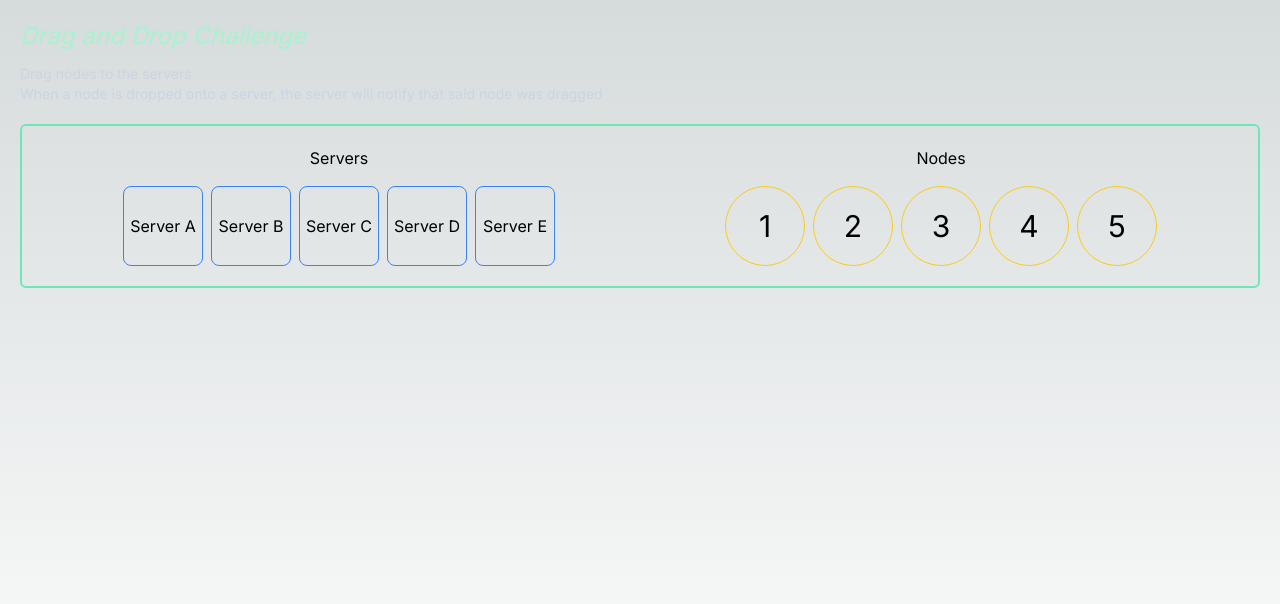
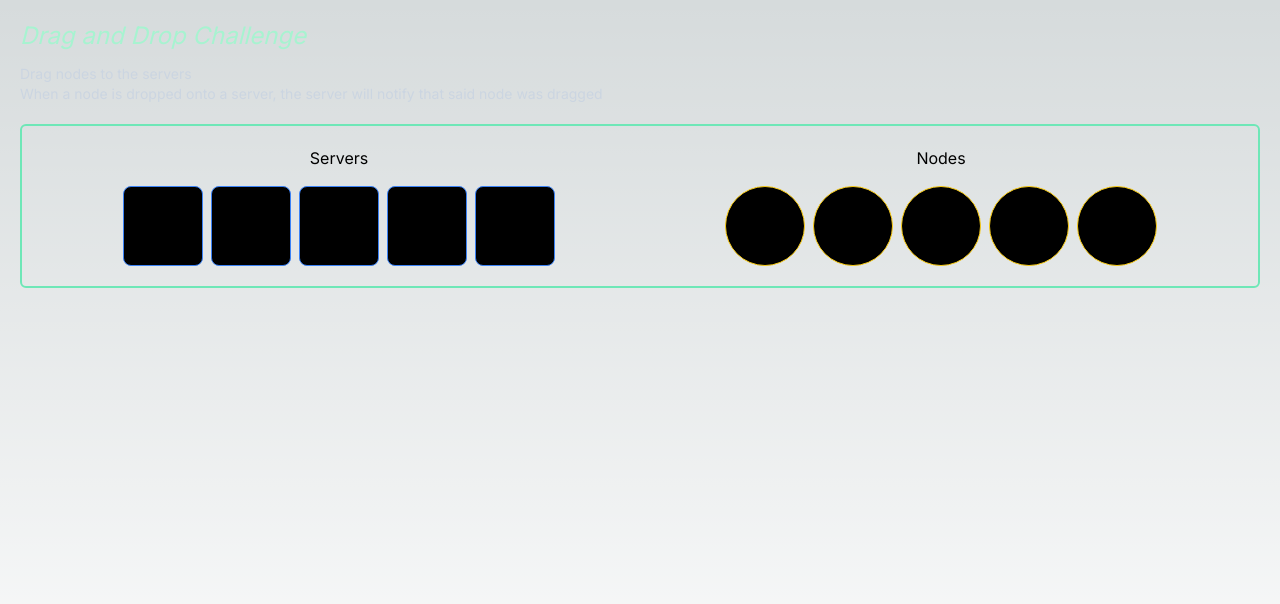
Before and after one commit to ronbarrantes/xc-drag-and-drop, a Next.js app: page / in a window 1280 px wide. Shown: the top 604 px of the page. Built offline with nearby package versions, Linux system fonts and the light colour scheme.

Commit message:
Add bg to the items (#3)

```diff
--- a/src/app/components/Board.tsx
+++ b/src/app/components/Board.tsx
@@ -63,7 +63,7 @@ export const Board = () => {
               <DroppableZone
                 onDrop={(itemId) => console.log(itemId)}
                 serverName={node}
-                className="border border-blue-500 w-20 h-20 rounded-lg justify-center items-center flex"
+                className="border border-blue-500 w-20 h-20 bg-black rounded-lg justify-center items-center flex"
               />
             </li>
           ))}
@@ -78,7 +78,7 @@ export const Board = () => {
                 setBeingDragged(node)
               }}
               draggable="true"
-              className="border text-3xl border-yellow-400 w-20 h-20 rounded-full justify-center items-center flex"
+              className="border text-3xl border-yellow-400 w-20 h-20 bg-black rounded-full justify-center items-center flex"
               key={`node-${index}`}
             >
               {node}
```
